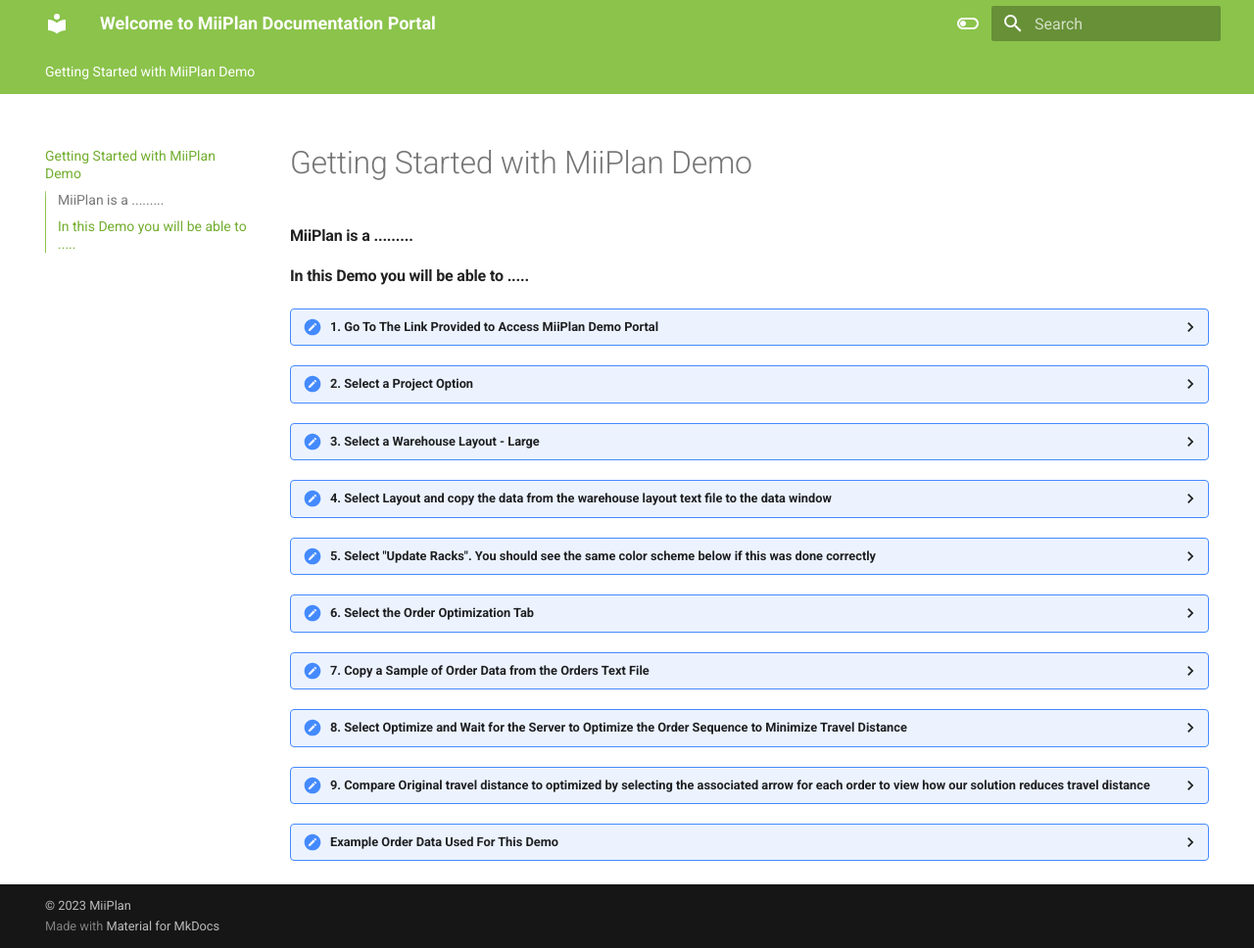
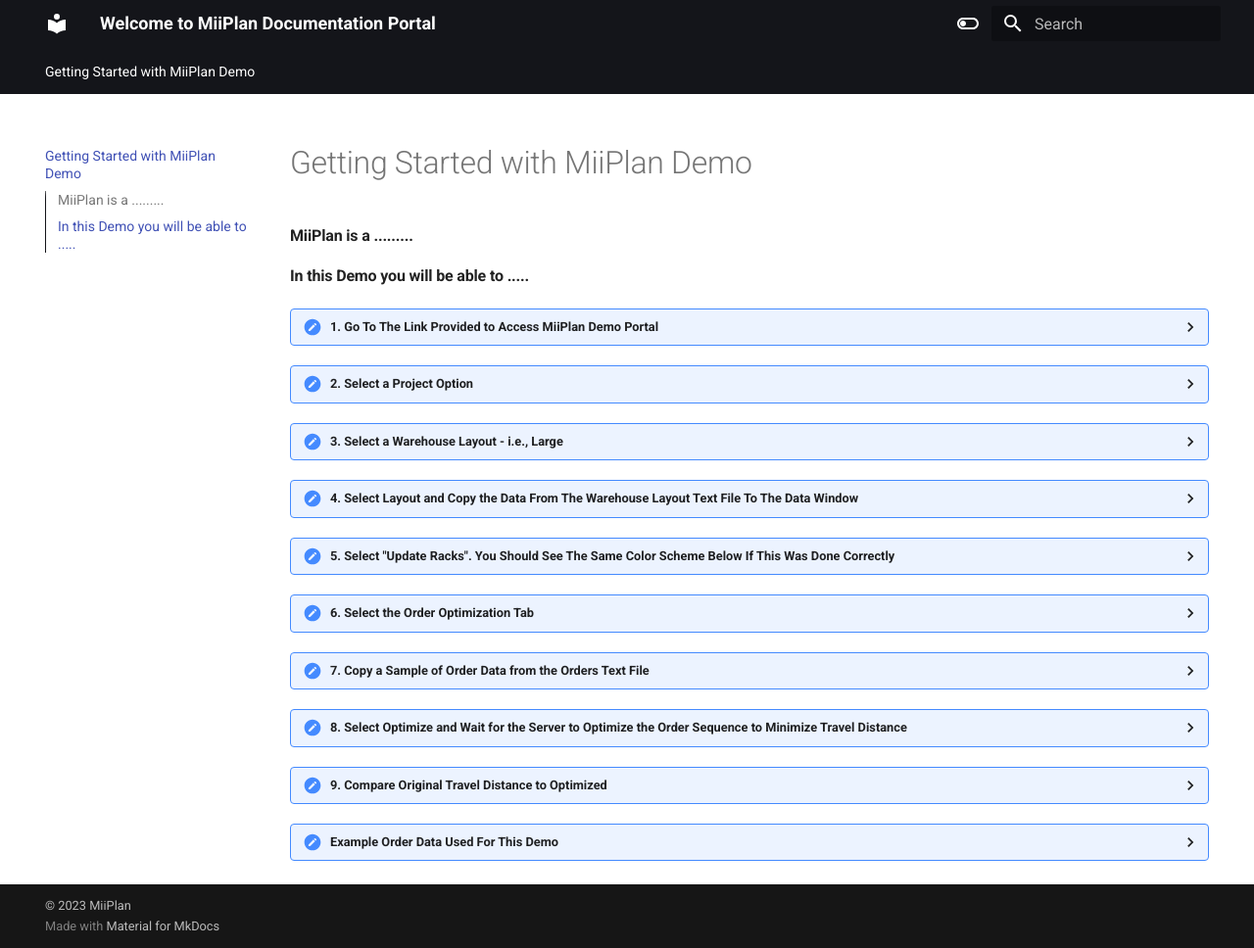
Before and after one commit to kiswooddiogene/MP-DEMO-Getting-Started-Instructions, an MkDocs documentation site: the page built from docs/index.md, in a window 1280 px wide and 968 px high. Shown: the whole window at 98% size. Built offline with MkDocs 1.6.1 and Material for MkDocs 9.7.7, drawn with Linux system fonts in a browser that asks for light colours.

Commit message:
instruction updates Oct 20

```diff
--- a/docs/index.md
+++ b/docs/index.md
@@ -11,13 +11,13 @@
 ??? "2. Select a Project Option"
     <img width="540" alt="image" src="https://github.com/james-willett/mkdocs-material-youtube-tutorial/assets/83671833/fc7a6ee0-223c-4f48-831a-c637d1e71dc0">
 
-??? "3. Select a Warehouse Layout - Large"
+??? "3. Select a Warehouse Layout - i.e., Large"
     <img width="755" alt="Screenshot 2023-10-12 at 10 43 19 AM" src="https://github.com/james-willett/mkdocs-material-youtube-tutorial/assets/83671833/94200317-0a7a-4f48-ac95-afeac91af27f">
 
-??? "4. Select Layout and copy the data from the warehouse layout text file to the data window"
+??? "4. Select Layout and Copy the Data From The Warehouse Layout Text File To The Data Window"
     "<img width="946" alt="Screenshot 2023-10-12 at 10 44 16 AM" src="https://github.com/james-willett/mkdocs-material-youtube-tutorial/assets/83671833/9be71757-432a-4b8a-90ed-e1979450e04e">"
 
-??? "5. Select "Update Racks". You should see the same color scheme below if this was done correctly"
+??? "5. Select "Update Racks". You Should See The Same Color Scheme Below If This Was Done Correctly"
     <img width="540" alt="image" src="https://github.com/james-willett/mkdocs-material-youtube-tutorial/assets/83671833/5034ab63-d7a7-4771-8128-98f545b02591">
 
 ??? "6. Select the Order Optimization Tab"
@@ -30,7 +30,7 @@
 ??? "8. Select Optimize and Wait for the Server to Optimize the Order Sequence to Minimize Travel Distance"
     <img width="540" alt="image" src="https://github.com/james-willett/mkdocs-material-youtube-tutorial/assets/83671833/a5c400fd-9215-455a-b487-1c8f2243ffd3">
 
-??? "9. Compare Original travel distance to optimized by selecting the associated arrow for each order to view how our solution reduces travel distance"
+??? "9. Compare Original Travel Distance to Optimized"
     <img width="540" alt="image" src="https://github.com/james-willett/mkdocs-material-youtube-tutorial/assets/83671833/413c4327-3e94-4ba3-9715-8cc35f4e5fc5">
 
 
--- a/mkdocs.yml
+++ b/mkdocs.yml
@@ -17,14 +17,14 @@
       toggle:
         icon: material/toggle-switch-off-outline
         name: Switch to dark mode
-      primary: light green
-      accent: amber
+      primary: black
+      accent: blue
     - scheme: slate
       toggle:
         icon: material/toggle-switch
         name: Switch to light mode
-      primary: light green
-      accent: amber
+      primary: black
+      accent: blue
 markdown_extensions:
   - pymdownx.highlight:
       anchor_linenums: true
```
